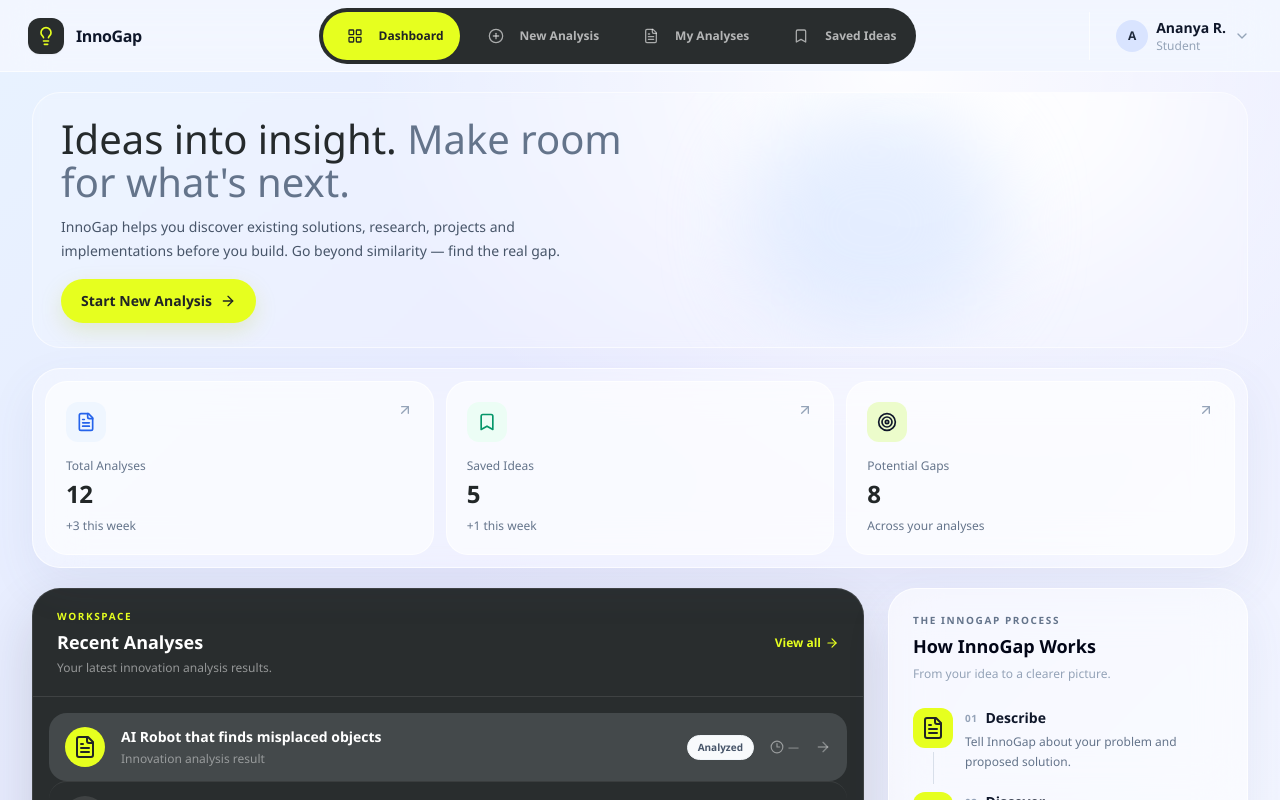
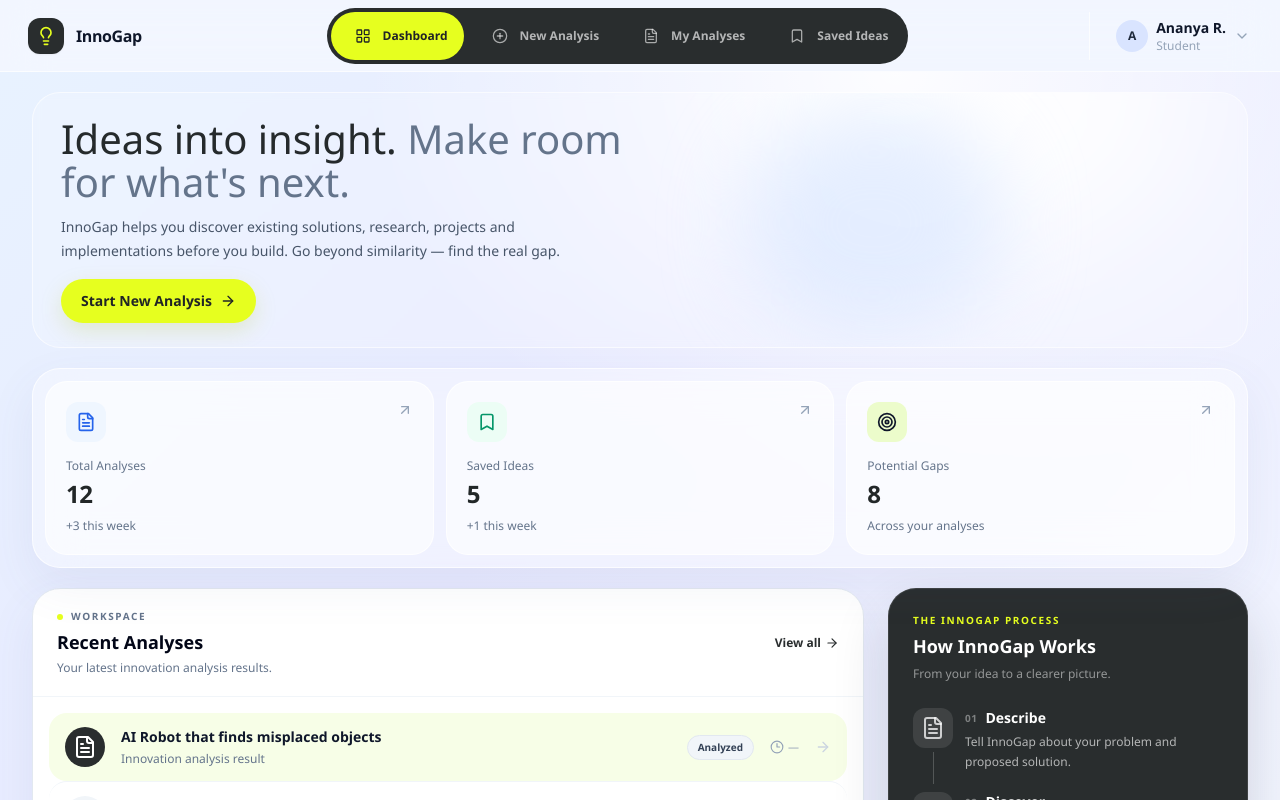
Before and after one commit to samkeerth07-lgtm/InnoGap, a React (Vite) app in the folder Frontend/: page / in a window 1280 px wide. Built offline with nearby package versions, Linux system fonts and the light colour scheme.

Commit message:
Polish dashboard analysis pages

```diff
--- a/Frontend/src/components/FormField.jsx
+++ b/Frontend/src/components/FormField.jsx
@@ -1,14 +1,16 @@
-export default function FormField({ label, hint, placeholder, value, onChange, rows = 7 }) {
+export default function FormField({ id, label, hint, placeholder, value, onChange, rows = 7 }) {
   return (
     <div>
-      <h3 className="text-sm font-semibold text-gray-900">{label}</h3>
-      <p className="mt-1 text-sm text-gray-500">{hint}</p>
+      <label htmlFor={id} className="text-sm font-semibold text-[#202426]">{label}</label>
+      <p id={`${id}-hint`} className="mt-1 text-sm text-slate-500">{hint}</p>
       <textarea
+        id={id}
         rows={rows}
         value={value}
         onChange={onChange}
         placeholder={placeholder}
-        className="mt-3 w-full resize-none rounded-xl border border-gray-200 p-4 text-sm text-gray-700 placeholder:text-gray-400 outline-none transition-colors focus:border-blue-400 focus:ring-2 focus:ring-blue-100"
+        aria-describedby={`${id}-hint`}
+        className="mt-3 w-full resize-y rounded-2xl border border-slate-200 bg-white p-4 text-sm leading-6 text-slate-800 placeholder:text-slate-400 outline-none transition focus:border-[#292d2e] focus:ring-2 focus:ring-[#e6ff1f]/40"
       />
     </div>
   )
--- a/Frontend/src/components/HowItWorks.jsx
+++ b/Frontend/src/components/HowItWorks.jsx
@@ -39,17 +39,17 @@ const STEPS = [
 
 export default function HowItWorks() {
   return (
-    <section className="rounded-[28px] border border-white/75 bg-white/55 p-5 shadow-[0_18px_48px_rgba(83,105,156,0.08)] backdrop-blur-xl sm:p-6">
+    <section className="rounded-[28px] border border-white/10 bg-[#292d2e] p-5 text-white shadow-[0_24px_55px_rgba(30,38,44,0.16)] sm:p-6">
       <div className="mb-6">
-        <p className="text-[10px] font-bold uppercase tracking-[0.16em] text-slate-500">
+        <p className="text-[10px] font-bold uppercase tracking-[0.16em] text-[#e6ff1f]">
           The InnoGap process
         </p>
 
-        <h2 className="mt-1 text-lg font-semibold text-slate-950">
+        <h2 className="mt-1 text-lg font-semibold text-white">
           How InnoGap Works
         </h2>
 
-        <p className="mt-1 text-xs leading-5 text-slate-400">
+        <p className="mt-1 text-xs leading-5 text-white/50">
           From your idea to a clearer picture.
         </p>
       </div>
@@ -65,25 +65,25 @@ export default function HowItWorks() {
             >
               {/* connector */}
               {index < STEPS.length - 1 && (
-                <div className="absolute left-5 top-11 h-8 w-px bg-slate-300/70" />
+                <div className="absolute left-5 top-11 h-8 w-px bg-white/20" />
               )}
 
-              <div className="relative flex h-10 w-10 shrink-0 items-center justify-center rounded-xl bg-[#e6ff1f] text-[#202426] transition group-hover:bg-[#292d2e] group-hover:text-[#e6ff1f]">
+              <div className="relative flex h-10 w-10 shrink-0 items-center justify-center rounded-xl bg-white/10 text-white/75 transition group-hover:bg-[#e6ff1f] group-hover:text-[#202426]">
                 <Icon className="h-4.5 w-4.5" />
               </div>
 
               <div className="min-w-0 flex-1">
                 <div className="flex items-center gap-2">
-                  <span className="text-[10px] font-bold tracking-wider text-slate-400">
+                  <span className="text-[10px] font-bold tracking-wider text-white/40">
                     {step.number}
                   </span>
 
-                  <h3 className="text-sm font-semibold text-slate-900">
+                  <h3 className="text-sm font-semibold text-white">
                     {step.title}
                   </h3>
                 </div>
 
-                <p className="mt-1 text-xs leading-5 text-slate-500">
+                <p className="mt-1 text-xs leading-5 text-white/65">
                   {step.description}
                 </p>
               </div>
--- a/Frontend/src/components/RecentAnalyses.jsx
+++ b/Frontend/src/components/RecentAnalyses.jsx
@@ -37,7 +37,7 @@ function getStatusStyle(status = '') {
     value.includes('new') ||
     value.includes('mostly new')
   ) {
-    return 'bg-[#e6ff1f] text-[#202426] border-[#e6ff1f]'
+    return 'bg-lime-100 text-slate-900 border-lime-200'
   }
 
   if (
@@ -47,7 +47,7 @@ function getStatusStyle(status = '') {
     return 'bg-amber-50 text-amber-700 border-amber-100'
   }
 
-  return 'bg-slate-50 text-slate-600 border-slate-100'
+  return 'bg-slate-100 text-slate-700 border-slate-200'
 }
 
 export default function RecentAnalyses({
@@ -56,18 +56,19 @@ export default function RecentAnalyses({
   onViewAll,
 }) {
   return (
-    <section className="overflow-hidden rounded-[28px] border border-white/10 bg-[#292d2e] text-white shadow-[0_24px_55px_rgba(30,38,44,0.16)]">
-      <div className="flex items-center justify-between border-b border-white/10 px-5 py-5 sm:px-6">
+    <section className="overflow-hidden rounded-[28px] border border-slate-200 bg-white text-slate-900 shadow-[0_18px_48px_rgba(83,105,156,0.08)]">
+      <div className="flex items-center justify-between border-b border-slate-100 px-5 py-5 sm:px-6">
         <div>
-          <p className="text-[10px] font-bold uppercase tracking-[0.16em] text-[#e6ff1f]">
+          <p className="flex items-center gap-2 text-[10px] font-bold uppercase tracking-[0.16em] text-slate-500">
+            <span className="h-1.5 w-1.5 rounded-full bg-[#e6ff1f]" />
             Workspace
           </p>
 
-          <h2 className="mt-1 text-lg font-semibold text-white">
+          <h2 className="mt-1 text-lg font-semibold text-slate-950">
             Recent Analyses
           </h2>
 
-          <p className="mt-1 text-xs text-white/50">
+          <p className="mt-1 text-xs text-slate-500">
             Your latest innovation analysis results.
           </p>
         </div>
@@ -75,14 +76,14 @@ export default function RecentAnalyses({
         <button
           type="button"
           onClick={onViewAll}
-          className="inline-flex items-center gap-1 text-xs font-semibold text-[#e6ff1f] transition hover:text-white"
+          className="inline-flex items-center gap-1 text-xs font-semibold text-[#292d2e] transition hover:text-slate-500"
         >
           View all
           <ArrowRight className="h-3.5 w-3.5" />
         </button>
       </div>
 
-      <div className="divide-y divide-white/[0.08] p-3 sm:p-4">
+      <div className="divide-y divide-slate-100 p-3 sm:p-4">
         {analyses.length > 0 ? (
           analyses.slice(0, 5).map((analysis, index) => {
             const Icon = getIcon(analysis.title)
@@ -92,18 +93,18 @@ export default function RecentAnalyses({
                 key={analysis.id}
                 type="button"
                 onClick={() => onSelect?.(analysis)}
-                className={`group flex w-full items-center gap-3 rounded-[18px] px-3 py-3.5 text-left transition sm:gap-4 sm:px-4 ${index === 0 ? 'bg-[#dce9f2]/15 hover:bg-[#dce9f2]/20' : 'hover:bg-white/[0.06]'}`}
+                className={`group flex w-full items-center gap-3 rounded-[18px] px-3 py-3.5 text-left transition sm:gap-4 sm:px-4 ${index === 0 ? 'bg-lime-50 hover:bg-lime-100' : 'hover:bg-slate-50'}`}
               >
-                <span className={`flex h-10 w-10 shrink-0 items-center justify-center rounded-full ${index === 0 ? 'bg-[#e6ff1f] text-[#202426]' : 'bg-white/10 text-white/75'}`}>
+                <span className={`flex h-10 w-10 shrink-0 items-center justify-center rounded-full ${index === 0 ? 'bg-[#292d2e] text-white' : 'bg-slate-100 text-slate-600'}`}>
                   <Icon className="h-4.5 w-4.5" />
                 </span>
 
                 <span className="min-w-0 flex-1">
-                  <span className="block truncate text-sm font-semibold text-white group-hover:text-[#e6ff1f]">
+                  <span className="block truncate text-sm font-semibold text-slate-900 group-hover:text-slate-700">
                     {analysis.title}
                   </span>
 
-                  <span className="mt-1 block truncate text-xs text-white/45">
+                  <span className="mt-1 block truncate text-xs text-slate-500">
                     {analysis.description ||
                       'Innovation analysis result'}
                   </span>
@@ -120,24 +121,24 @@ export default function RecentAnalyses({
                     'Analyzed'}
                 </span>
 
-                <span className="hidden items-center gap-1 text-[11px] text-white/45 lg:flex">
+                <span className="hidden items-center gap-1 text-[11px] text-slate-400 lg:flex">
                   <Clock3 className="h-3.5 w-3.5" />
                   {analysis.time || '—'}
                 </span>
 
-                <ArrowRight className="h-4 w-4 shrink-0 text-white/35 transition group-hover:translate-x-0.5 group-hover:text-[#e6ff1f]" />
+                <ArrowRight className="h-4 w-4 shrink-0 text-slate-300 transition group-hover:translate-x-0.5 group-hover:text-slate-700" />
               </button>
             )
           })
         ) : (
           <div className="px-5 py-12 text-center">
-            <FileText className="mx-auto h-8 w-8 text-white/35" />
+            <FileText className="mx-auto h-8 w-8 text-slate-300" />
 
-            <p className="mt-3 text-sm font-medium text-white">
+            <p className="mt-3 text-sm font-medium text-slate-900">
               No analyses yet
             </p>
 
-            <p className="mt-1 text-xs text-white/50">
+            <p className="mt-1 text-xs text-slate-500">
               Start your first analysis to see results here.
             </p>
           </div>
--- a/Frontend/src/components/Sidebar.jsx
+++ b/Frontend/src/components/Sidebar.jsx
@@ -56,7 +56,7 @@ export default function Sidebar({
                 type="button"
                 title={label}
                 onClick={() => onNavigate?.(key)}
-                className={`group flex shrink-0 items-center gap-2 rounded-full px-2.5 py-2 text-left text-xs font-semibold transition-all duration-200 sm:px-4 ${
+                className={`group flex shrink-0 items-center gap-1 rounded-full px-2.5 py-2 text-left text-xs font-semibold transition-all duration-200 sm:px-4 ${
                   isActive
                     ? 'bg-[#e6ff1f] text-[#202426] shadow-sm'
                     : 'text-white/65 hover:bg-white/10 hover:text-white'
```
Also changed, not shown: Frontend/src/components/MyAnalysesPage.jsx (+14 -11 lines), Frontend/src/components/NewAnalysisPage.jsx (+28 -26 lines).
